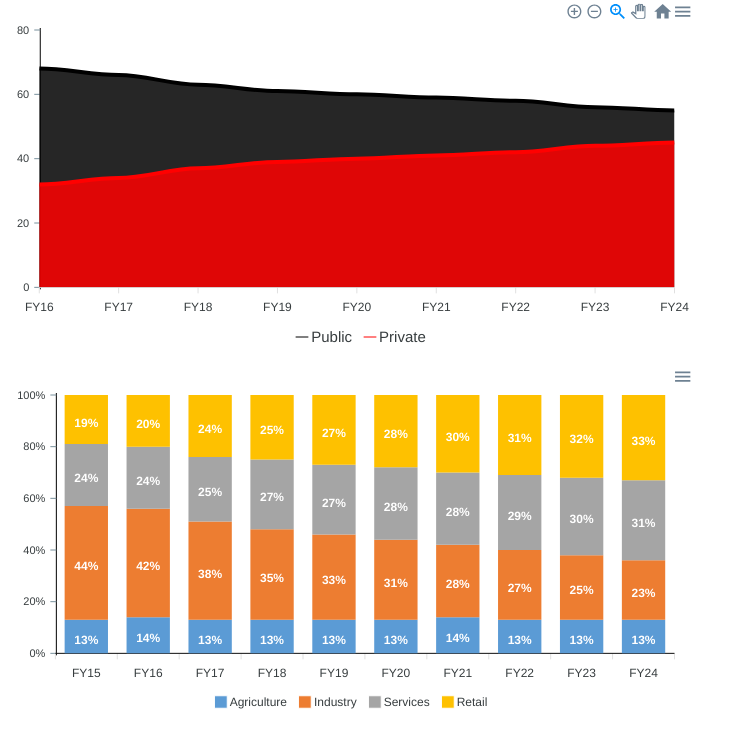
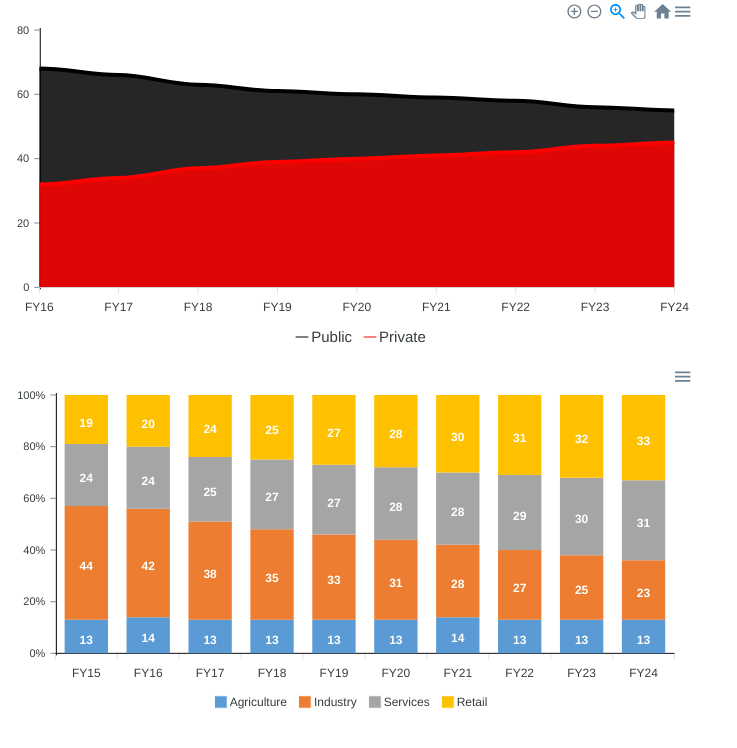
Before and after one commit to miteshmorineudesic/react-apexcharts, a React (Create React App) app: page / in a window 1280 px wide. Shown: the top 748 px of the page, without its empty margins (0-737 px from the left). Built offline with nearby package versions, Linux system fonts and the light colour scheme.

Commit message:
modified categorybar chart

```diff
--- a/src/Components/ConsumerCategoriesBar.js
+++ b/src/Components/ConsumerCategoriesBar.js
@@ -26,7 +26,10 @@ const ConsumerCategoriesBar = () => {
             type: 'bar',
             height: 350,
             stacked: true,
-            stackType: '100%',
+            stackType: '3D',
+            toolbar: {
+                show: true
+              },
         },
         responsive: [
             {
@@ -62,11 +65,15 @@ const ConsumerCategoriesBar = () => {
             },
         },
         yaxis:{
+            min: 0,
+                max:100,
+
             axisBorder: {
                 show: 'true',
                 color: '#000000',
-                height: '100%',
+                height: 100,
                 width: 1,
+
             },
             axisTicks: {
                 show: true,
@@ -80,6 +87,28 @@ const ConsumerCategoriesBar = () => {
               }
 
         },
+        // plotOptions: {
+        //     bar: {
+        //       horizontal: false,
+        //       columnWidth: '70%',
+        //       endingShape: 'flat',
+        //       dataLabels: {
+        //         position: 'top',
+        //       },
+        //     },
+        //   },
+        //   dataLabels: {
+        //     enabled: true,
+        //     formatter: (val, opts) => {
+        //       const cumVal = opts.w.globals.seriesCumulative[opts.seriesIndex][opts.dataPointIndex];
+        //       return cumVal.toFixed(2) + '%';
+        //     },
+        //     offsetY: -20,
+        //     style: {
+        //       fontSize: '12px',
+        //       colors: ['#304758'],
+        //     },
+        //   },
         fill: {
             opacity: 1,
         },
@@ -90,9 +119,17 @@ const ConsumerCategoriesBar = () => {
         colors: ['#5b9bd5', '#ed7d31','#a5a5a5','#fec100'], //arrays used to set the color to black and red respectively
 
         tooltip: {
-            followCursor: true,
-          }
-
+            enabled: true,
+            enabledOnSeries: undefined,
+            shared: true,
+            followCursor: false,
+            intersect: false,
+            inverseOrder: true,
+            style: {
+              fontSize: '12px',
+              fontFamily: undefined,
+            },
+        }
     });
 
     return (
```
